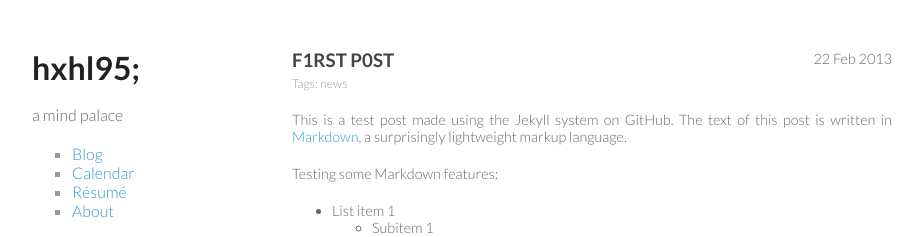
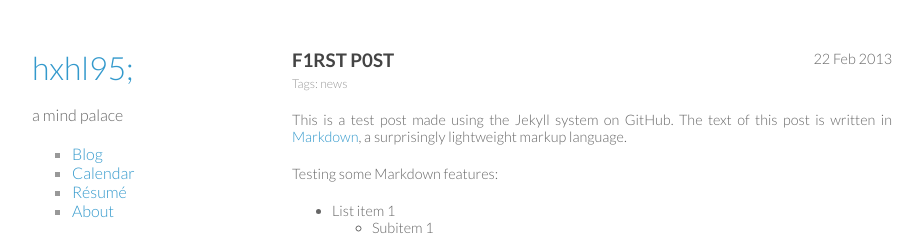
Before and after one commit to roberts-sandbox/test-perma, a Jekyll site: the page built from _posts/2013-02-22-first-post.md, in a window 1280 px wide. Shown: the top 237 px of the page, without its empty margins (178-1101 px from the left). Built offline with Jekyll 4.4.1, drawn with Linux system fonts in a browser that asks for light colours; Markdown is read by kramdown in place of the engine named in the settings.

Commit message:
Hyperlinked site title to main page

```diff
--- a/_layouts/default.html
+++ b/_layouts/default.html
@@ -23,7 +23,7 @@
 <div id="wrapper">
 
 <header>
-	<h1>{{site.name}}</h1>
+	<h1><a href="/">{{site.name}}</a></h1>
 	<p>{{site.description}}</p>
 
 	<ul>
```
Also changed, not shown: _posts/2013-02-22-first-post.md (+1 -0 lines).
